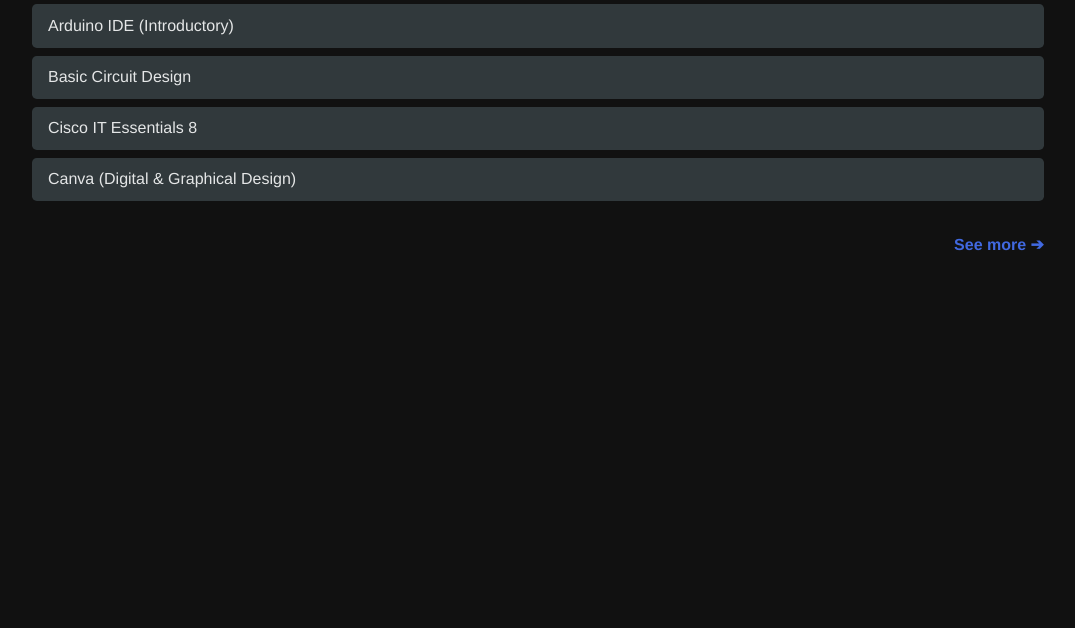
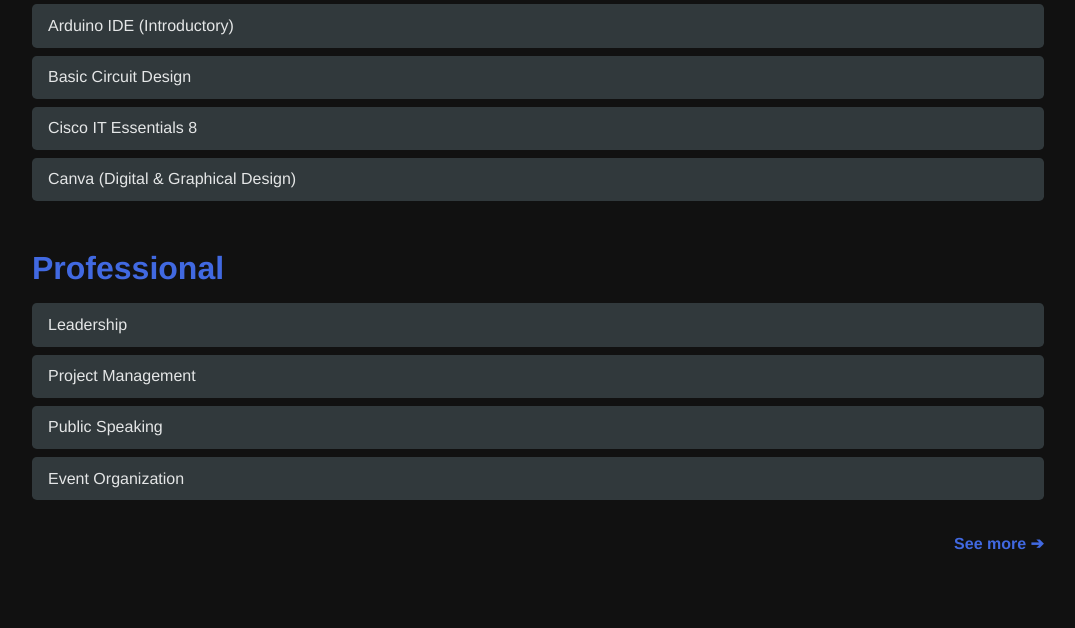
Before and after one commit to Kez723Cudia/Quiz-1-Portfolio, a Django app: page /skills/ in a window 1280 px wide. Shown: the part 434-1062 px from the top of the page, without its empty margins (102-1177 px from the left). Before the commit the page ends 685 px from the top, so only its background shows below. Run offline with Django 5.2, Linux system fonts and the light colour scheme; parts of the project's set-up code (start-up, migrations or seed data) failed here and were passed over.

Commit message:
Added Professional competencies section in Skills page

```diff
--- a/home/templates/skills/skills.html
+++ b/home/templates/skills/skills.html
@@ -77,8 +77,22 @@
                 <li>Cisco IT Essentials 8</li>
                 <li>Canva (Digital & Graphical Design)</li>
             </ul>
+        </div>
+
+                <!-- Professional Section -->
+        <div class="skills-section">
+            <h2>Professional</h2>
+            <ul class="skills-list">
+                <li>Leadership</li>
+                <li>Project Management</li>
+                <li>Public Speaking</li>
+                <li>Event Organization</li>
+            </ul>
             <a href="{% url 'skills' %}" class="see-more">See more ➔</a>
         </div>
+
+
+
     </div>
 </body>
 </html>
```
